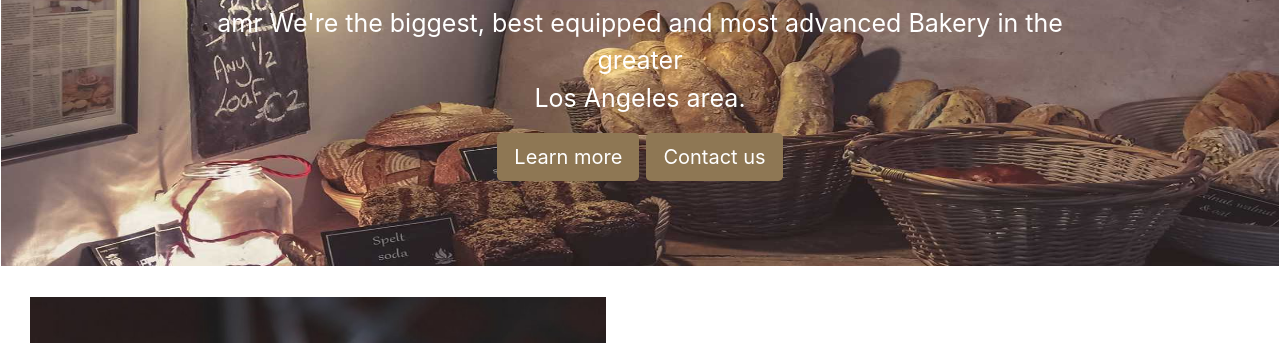
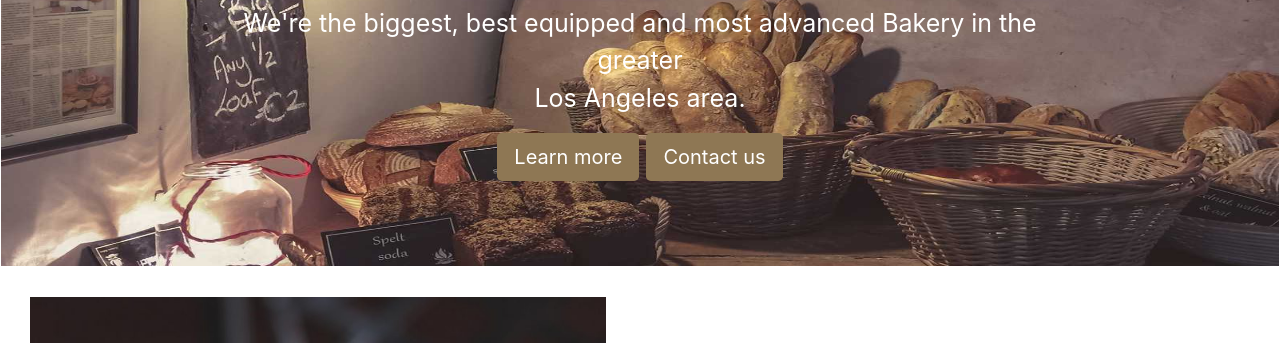
Before and after one commit to amrgad92/My-first-project, a plain HTML site: page index.html in a window 1280 px wide. Shown: the part 355-698 px from the top of the page. Drawn offline with Linux system fonts and the light colour scheme.

Commit message:
Update index.html

```diff
--- a/index.html
+++ b/index.html
@@ -18,7 +18,7 @@
             <div class="child">
                 <p>welcome to</p>
                 <h1>Family Bakery</h1>
-                <p> amr We're the biggest, best equipped and most advanced Bakery in the greater
+                <p> We're the biggest, best equipped and most advanced Bakery in the greater
                 <br>Los Angeles area.</p>
                 <button class="btn btn-lg">Learn more</button>
                 <button class="btn btn-lg">Contact us</button>
```
